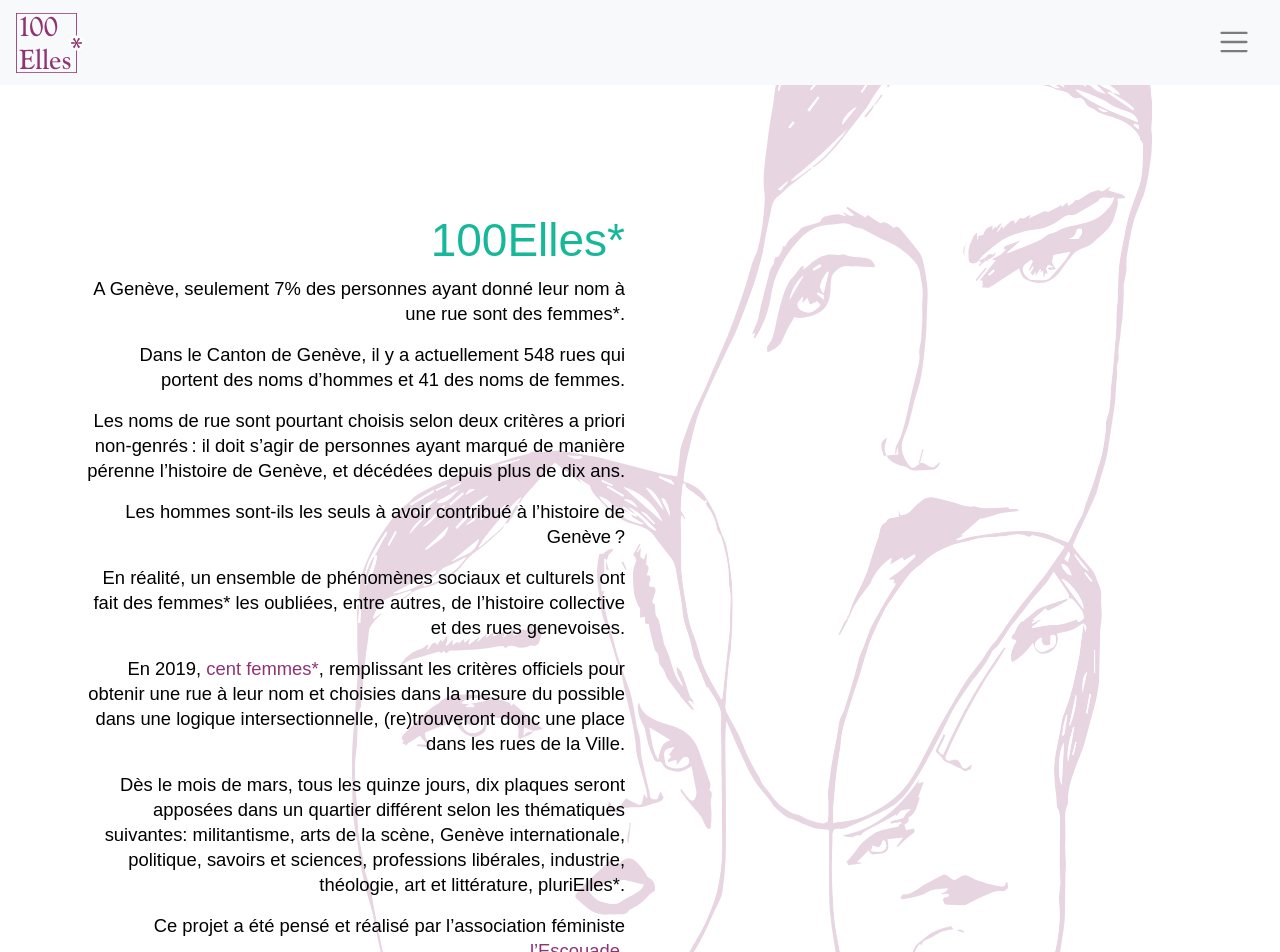
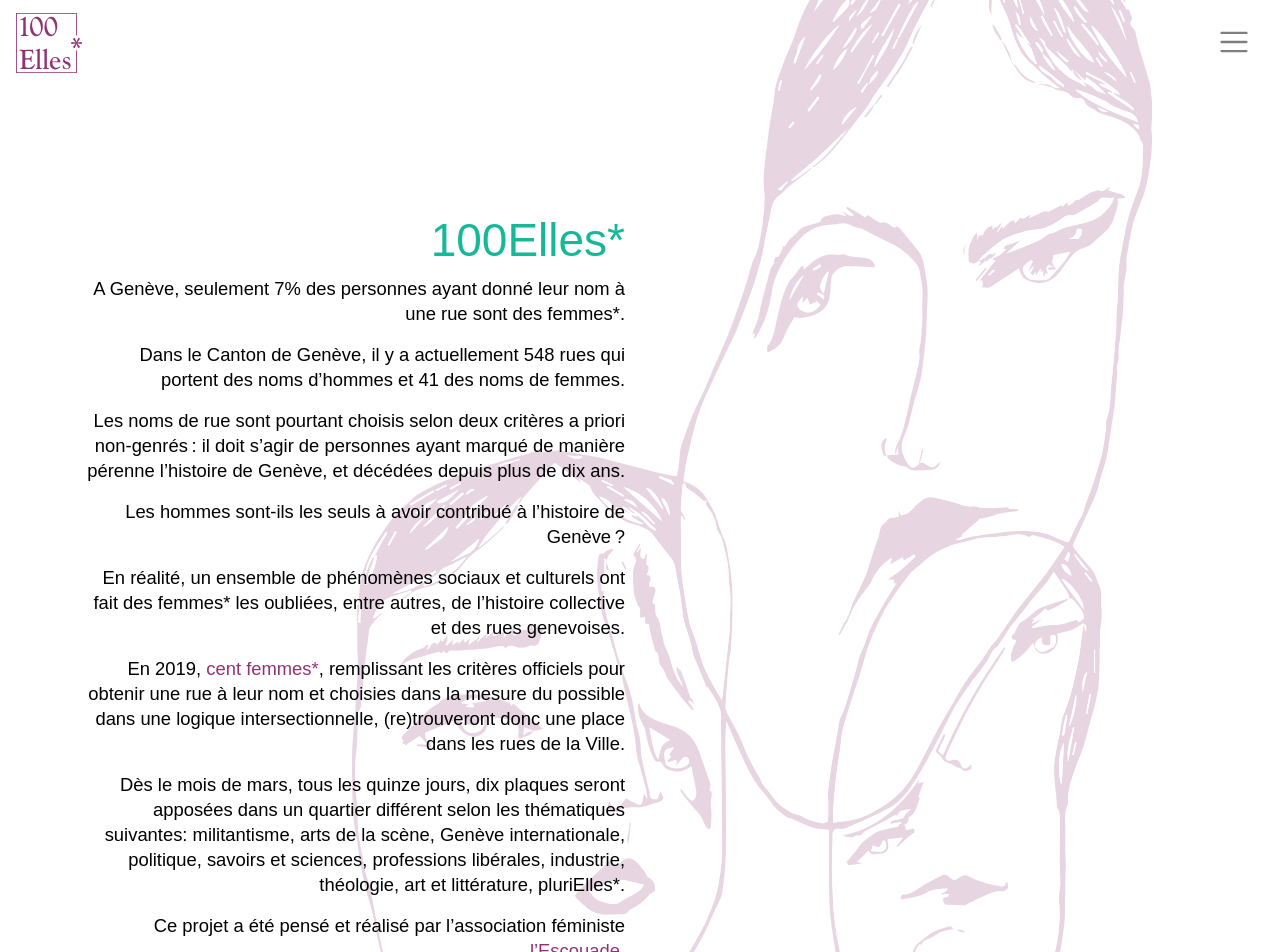
Before and after one commit to larucheio/100elles.ch, a Jekyll site: the page built from index.html, in a window 1280 px wide. Shown: the top 952 px of the page. Built offline with Jekyll 4.4.1, drawn with Linux system fonts in a browser that asks for light colours.

Commit message:
Update logo

```diff
--- a/_includes/navbar.html
+++ b/_includes/navbar.html
@@ -1,4 +1,4 @@
-<nav class="navbar navbar-light bg-light">
+<nav class="navbar navbar-light">
   <a class="navbar-brand" href="/">
     <img src="/img/100elles-logo-squared.svg" height="60" alt="100Elles* logo">
   </a>
```
Also changed, not shown: img/100elles-logo-squared.svg.
